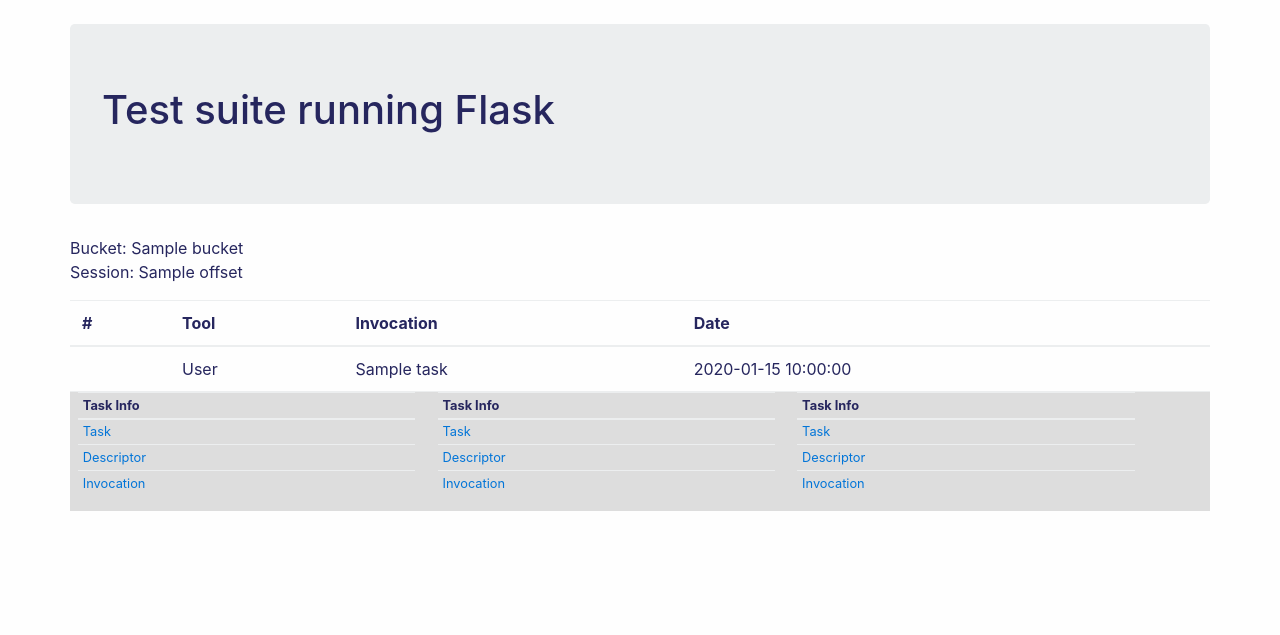
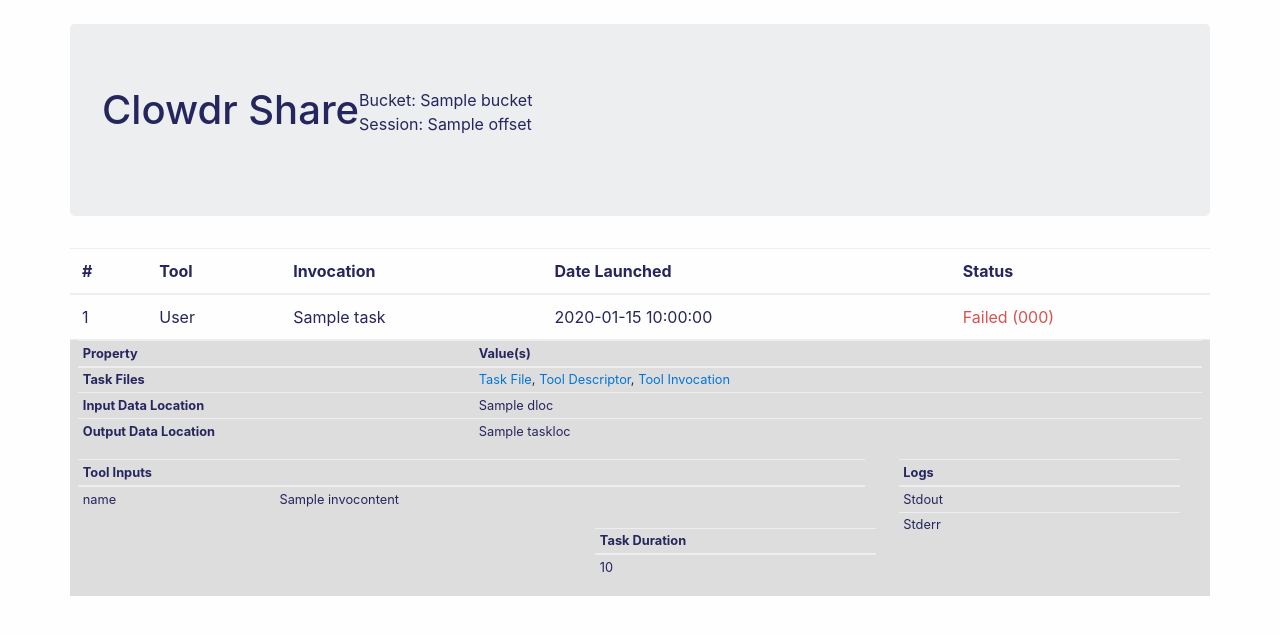
Before and after one commit to clowdr/clowdr, a Flask app: template clowdr/share/templates/index.html in a window 1280 px wide, after a click that opens the changed part. Shown: the top 635 px of the page. Run offline with Flask 2, Linux system fonts and the light colour scheme; the template is opened without the code that fills it: most values are stand-ins (such as "Sample title", 1, 10 or a date in 2020); parts of the project's set-up code (start-up, migrations or seed data) failed here and were passed over; some libraries are stand-ins or nearby versions.

Commit message:
updated web service with durations and status

```diff
--- a/clowdr/share/server.py
+++ b/clowdr/share/server.py
@@ -9,6 +9,7 @@
 
 from flask import Flask, render_template
 import os.path as op
+import datetime
 import tempfile
 import boto3
 import json
@@ -21,14 +22,10 @@ app = Flask(__name__)
 
 @app.route("/clowdr/")
 def index():
-    return render_template('index.html',
-                           data=app.config.get("data"),
-                           bucket=app.config.get("bucket"),
-                           session=app.config.get("offset"),
-                           tasks=app.config.get("tasks"))
+    return render_template('index.html', data=app.config.get("data"))
 
 
-def getJSON(outdir, objlist, buck, cli, **kwargs):
+def parseJSON(outdir, objlist, buck, cli, **kwargs):
     tmplist = []
     for obj in objlist:
         tmpdict = {}
@@ -52,23 +49,36 @@ def getJSON(outdir, objlist, buck, cli, **kwargs):
             tmpdict["name"] = tmpdict["contents"]["name"]
         elif kwargs.get("invocation"):
             tmpdict["name"] = op.basename(key)
+        elif kwargs.get("summary"):
+            tmpdict["id"] = op.splitext(op.basename(outfname))[0].split('-')[1]
         elif kwargs.get("task"):
+            tmpdict["id"] = op.splitext(op.basename(outfname))[0].split('-')[1]
             if kwargs.get("data").get("descriptor"):
                 tmpdict["toolname"] = kwargs["data"]["descriptor"]["name"]
                 tmpdict["toolurl"] = kwargs["data"]["descriptor"]["url"]
+                tmpdict["toolcontents"] = kwargs["data"]["descriptor"]["contents"]
             if kwargs.get("data").get("invocation"):
                 invocs = kwargs["data"]["invocation"]
                 invname = op.basename(tmpdict["contents"]["invocation"])
-                invoc = [inv for inv in invocs if inv["name"] == invname]
-                tmpdict["invocname"] = invoc[0]["name"]
-                tmpdict["invocurl"] = invoc[0]["url"]
+                invoc = [inv for inv in invocs if inv["name"] == invname][0]
+                tmpdict["invocname"] = invoc["name"]
+                tmpdict["invocurl"] = invoc["url"]
+                tmpdict["invocontents"] = invoc["contents"]
+            if kwargs.get("data").get("summary"):
+                summars = kwargs["data"]["summary"]
+                summar = [summ for summ in summars if summ["id"] == tmpdict["id"]]
+                if len(summar) > 0:
+                    tmpdict["exitcode"] = summar[0]["contents"]["exitcode"]
+                    tmpdur = float(summar[0]["contents"]["duration"])
+                    tmpdict["duration"] = str(datetime.timedelta(seconds=tmpdur))
+                    tmpdict["outputs"] = summar[0]["contents"]["outputs"]
 
         tmplist.append(tmpdict)
     return tmplist
 
 
-def main():
-    clowdrloc = sys.argv[1]
+def updateRecord():
+    clowdrloc = app.config.get("clowdrloc")
     tmpdir = tempfile.mkdtemp()
 
     s3 = boto3.resource("s3")
@@ -78,30 +88,27 @@ def main():
     buck = s3.Bucket(bucket)
     objs = buck.objects.filter(Prefix=offset)
     task_objs = [obj for obj in objs if "task-" in obj.key]
+    summary_objs = [obj for obj in objs if "summary-" in obj.key]
     descriptor_obj = [obj for obj in objs if "descriptor" in obj.key]
     invocation_obj = [obj for obj in objs if "invocation" in obj.key]
 
-    descriptor = getJSON(tmpdir, descriptor_obj, buck, cli, descriptor=True)[0]
-    invocation = getJSON(tmpdir, invocation_obj, buck, cli, invocation=True)
-    tasks = getJSON(tmpdir, task_objs, buck, cli, task=True,
-                    data={"descriptor": descriptor, "invocation": invocation})
-    # dbuck, dkey = re.match('^s3:\/\/([\w\-\_]+)/([\w\-\_\/\.]+)',
-    #                        task["contents"]["tool"]).group(1, 2)
-    # task["contents"]["tool"] = cli.generate_presigned_url('get_object',
-    #                                                       Params={'Bucket': dbuck,
-    #                                                               'Key': dkey},
-    #                                                       ExpiresIn=None)
-    # ibuck, ikey = re.match('^s3:\/\/([\w\-\_]+)/([\w\-\_\/\.]+)',
-    #                        task["contents"]["invocation"]).group(1, 2)
-    # task["contents"]["invocation"] = cli.generate_presigned_url('get_object',
-    #                                                             Params={'Bucket': ibuck,
-    #                                                                     'Key': ikey},
-    #                                                             ExpiresIn=None)
-    # tasks.append(task)
+    descriptor = parseJSON(tmpdir, descriptor_obj, buck, cli, descriptor=True)[0]
+    invocation = parseJSON(tmpdir, invocation_obj, buck, cli, invocation=True)
+    summary = parseJSON(tmpdir, summary_objs, buck, cli, summary=True)
+    tasks = parseJSON(tmpdir, task_objs, buck, cli, task=True,
+                      data={"descriptor": descriptor,
+                            "invocation": invocation,
+                            "summary": summary})
 
     app.config["data"] = {"bucket": bucket,
                           "offset": offset,
                           "tasks" : tasks}
+
+
+def main():
+    clowdrloc = sys.argv[1]
+    app.config["clowdrloc"] = clowdrloc
+    updateRecord()
     app.run(host='0.0.0.0', debug=True)
 
 
--- a/clowdr/share/templates/index.html
+++ b/clowdr/share/templates/index.html
@@ -36,13 +36,15 @@ table.table-sm > tbody > tr > td{
       <br/>
     </div>
     <div class="row jumbotron">
-      <h1>Test suite running Flask</h1>
+      <div>
+        <h1>Clowdr Share</h1>
       </div>
-    <div class="row">
+      <div>
         <p>
           Bucket: {{ data.bucket }} <br/>
           Session: {{ data.offset }}
         </p>
+      </div>
     </div>
     <div class="row">
     <table class="table table-condensed" style="border-collapse:collapse;">
@@ -51,81 +53,103 @@ table.table-sm > tbody > tr > td{
                 <th>#</th>
                 <th>Tool</th>
                 <th>Invocation</th>
-                <th>Date</th>
+                <th>Date Launched</th>
+                <th>Status</th>
             </tr>
         </thead>
         <tbody>
         {% for task in data.tasks %}
           <tr data-toggle="collapse" data-target="#demo{{loop.index}}" class="accordion-toggle">
-              <td>{{ task.fname.split('-')[1].split('.')[0] }}</td>
+              <td>{{ task.id }}</td>
               <td>{{ task.toolname }}</td>
               <td>{{ task.invocname }}</td>
               <td>{{ task.date }}</td>
+              {% if task.exitcode == "0" %}
+                <td class="text-success">Complete
+              {% elif task.exitcode %}
+                <td class="text-danger">Failed ({{ task.exitcode }})
+              {% else %}
+                <td class="text-warning">Incomplete
+              {% endif %}
+              </td>
           </tr>
           <tr style="background-color:#ddd">
-              <td colspan="4" class="hiddenRow"><div class="accordian-body collapse" id="demo{{loop.index}}">
-                  <table class="table table-condensed table-sm small" style="width:30%; float:left; margin-right:2%; background-color:#ddd">
+              <td colspan="5" class="hiddenRow"><div class="accordian-body collapse" id="demo{{loop.index}}">
+                  <table class="table table-condensed table-sm small" style="width:100%; float:left; margin-right:2%; background-color:#ddd">
                       <thead>
-                          <th>Task Info</th>
+                        <th colspan="2">Property</th>
+                        <th colspan="8">Value(s)</th>
+                      </thead>
+                      <tbody>
+                          <tr>
+                              <th colspan="2">Task Files</th>
+                              <td colspan="8">
+                                <a href="{{ task.url }}">Task File</a>,
+                                <a href="{{ task.toolurl }}">Tool Descriptor</a>,
+                                <a href="{{ task.invocurl }}">Tool Invocation</a>
+                              </td>
+                          </tr>
+                          <tr>
+                              <th colspan="2">Input Data Location</th>
+                              <td colspan="8">
+                                {% for dloc in task.contents.dataloc %}
+                                  {% if loop.index > 1 %}
+                                    ,
+                                  {% endif %}
+                                  {{ dloc }}
+                                {% endfor %}
+                              </td>
+                          </tr>
+                          <tr>
+                              <th colspan="2">Output Data Location</th>
+                              <td colspan="8">
+                                {{ task.contents.taskloc }}
+                              </td>
+                          </tr>
+                      </tbody>
+                  </table>
+                  <table class="table table-condensed table-sm small" style="width:70%; float:left; margin-right:2%; background-color:#ddd">
+                      <thead>
+                          <th colspan="2">Tool Inputs</th>
+                      </thead>
+                      <tbody>
+                          {% for param in task.invocontents.keys() %}
+                          <tr>
+                              <td>
+                                {{ param }}
+                              </td>
+                              <td>
+                                {{ task.invocontents[param] }}
+                              </td>
+                          </tr>
+                          {% endfor %}
+                      </tbody>
+                  </table>
+                  <table class="table table-condensed table-sm small" style="width:25%; float:right; margin-right:2%; background-color:#ddd">
+                      <thead>
+                          <th>Logs</th>
                       </thead>
                       <tbody>
                           <tr>
                               <td>
-                                <a href="{{ task.url }}">Task</a><br>
+                                Stdout
                               </td>
                           </tr>
                           <tr>
                               <td>
-                                <a href="{{ task.toolurl }}">Descriptor</a><br>
-                              </td>
-                          </tr>
-                          <tr>
-                              <td>
-                                <a href="{{ task.invocurl }}">Invocation</a><br>
+                                Stderr
                               </td>
                           </tr>
                       </tbody>
                   </table>
-                  <table class="table table-condensed table-sm small" style="width:30%; float:left; margin-right:2%; background-color:#ddd">
+                  <table class="table table-condensed table-sm small" style="width:25%; float:right; margin-right:2%; background-color:#ddd">
                       <thead>
-                          <th>Task Info</th>
+                          <th>Task Duration</th>
                       </thead>
                       <tbody>
                           <tr>
                               <td>
-                                <a href="{{ task.url }}">Task</a><br>
-                              </td>
-                          </tr>
-                          <tr>
-                              <td>
-                                <a href="{{ task.toolurl }}">Descriptor</a><br>
-                              </td>
-                          </tr>
-                          <tr>
-                              <td>
-                                <a href="{{ task.invocurl }}">Invocation</a><br>
-                              </td>
-                          </tr>
-                      </tbody>
-                  </table>
-                  <table class="table table-condensed table-sm small" style="width:30%; float:left; margin-right:2%; background-color:#ddd">
-                      <thead>
-                          <th>Task Info</th>
-                      </thead>
-                      <tbody>
-                          <tr>
-                              <td>
-                                <a href="{{ task.url }}">Task</a><br>
-                              </td>
-                          </tr>
-                          <tr>
-                              <td>
-                                <a href="{{ task.toolurl }}">Descriptor</a><br>
-                              </td>
-                          </tr>
-                          <tr>
-                              <td>
-                                <a href="{{ task.invocurl }}">Invocation</a><br>
+                                {{ task.duration }}
                               </td>
                           </tr>
                       </tbody>
```
Lines whose indentation alone changed are shown as unchanged.
